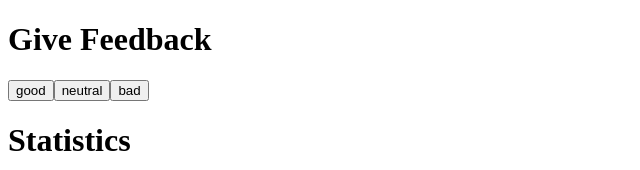
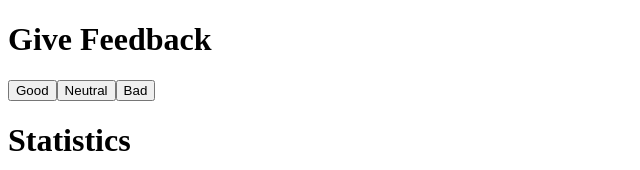
Before and after one commit to Jose134/fullstack-open-course, a React (Vite) app in the folder part1/unicafe/: page / in a window 1280 px wide. Shown: the top 170 px of the page, without its empty margins (0-640 px from the left). Built offline with nearby package versions, Linux system fonts and the light colour scheme.

Commit message:
Exercise 1.10

```diff
--- a/part1/unicafe/src/App.jsx
+++ b/part1/unicafe/src/App.jsx
@@ -1,4 +1,6 @@
 import { useState } from 'react'
+
+const StatisticsLine = ({ text, value }) => (<p>{text} {value}</p>);
 
 const Statistics = ({ good, neutral, bad }) => {
   const getTotal = () => good + neutral + bad;
@@ -20,18 +22,19 @@ const Statistics = ({ good, neutral, bad }) => {
         getTotal() == 0
           ? <p>No feedback given</p>
           : <>
-            <p>Good {good}</p>
-            <p>Neutral {neutral}</p>
-            <p>Bad {bad}</p>
-
-            <p>Total {getTotal()}</p>
-            <p>Average {getAvg()}</p>
-            <p>Positive {getPositive()} %</p>
+            <StatisticsLine text="Good" value={good}></StatisticsLine>
+            <StatisticsLine text="Neutral" value={neutral}></StatisticsLine>
+            <StatisticsLine text="Bad" value={bad}></StatisticsLine>
+            <StatisticsLine text="Total" value={getTotal()}></StatisticsLine>
+            <StatisticsLine text="Average" value={getAvg()}></StatisticsLine>
+            <StatisticsLine text="Positive" value={getPositive()}></StatisticsLine>
           </>
       }
     </div>
   );
 };
+
+const Button = ({ text, onClick }) => (<button onClick={onClick}>{text}</button>);
 
 const App = () => {
   const [good, setGood] = useState(0);
@@ -42,10 +45,9 @@ const App = () => {
     <div>
       <div>
         <h1>Give Feedback</h1>
-
-        <button onClick={() => setGood(good + 1)}>good</button>
-        <button onClick={() => setNeutral(neutral + 1)}>neutral</button>
-        <button onClick={() => setBad(bad + 1)}>bad</button>
+        <Button text="Good" onClick={() => setGood(good + 1)}/>
+        <Button text="Neutral" onClick={() => setNeutral(neutral + 1)}/>
+        <Button text="Bad" onClick={() => setBad(bad + 1)}/>
       </div>
       <Statistics good={good} neutral={neutral} bad={bad}></Statistics>
     </div>
```
